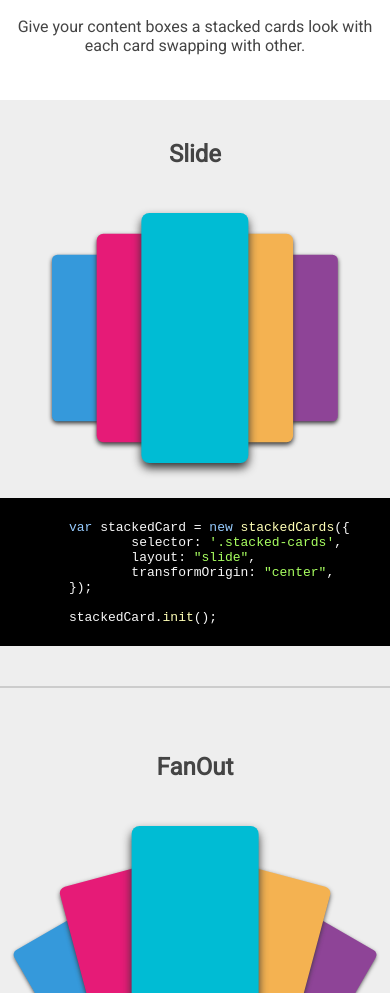
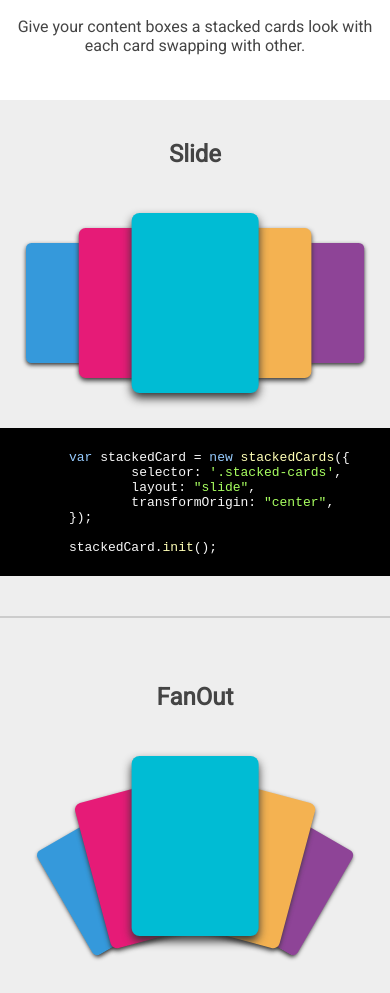
Before and after one commit to junedchhipa/stacked-cards, a website: page demo/index.html in a window 390 px wide. Shown: the part 73-1066 px from the top of the page. Drawn offline with nearby package versions, Linux system fonts and the light colour scheme; files that its build step writes are made by us from their sources.

Commit message:
width corrected

```diff
--- a/demo/index.html
+++ b/demo/index.html
@@ -79,6 +79,12 @@
 
 		.stacked-cards li {
 			height: 250px;
+		}
+
+		@media (max-width: 767px) {
+			.stacked-cards li {
+				height: 180px;
+			}
 		}
 
 		.stacked-cards li {
--- a/src/stackedCards.js
+++ b/src/stackedCards.js
@@ -61,10 +61,6 @@
             Array.prototype.forEach.call(els, function(el) {
 
                 el.style.transformOrigin = me.config.transformOrigin;
-
-                if(me.config.layout=="fanOut") {
-                    el.style.width = "65%";
-                }
 
                 el.addEventListener("click", function() {
 
```
Also changed, not shown: dist/stackedCards.css, dist/stackedCards.min.js.
